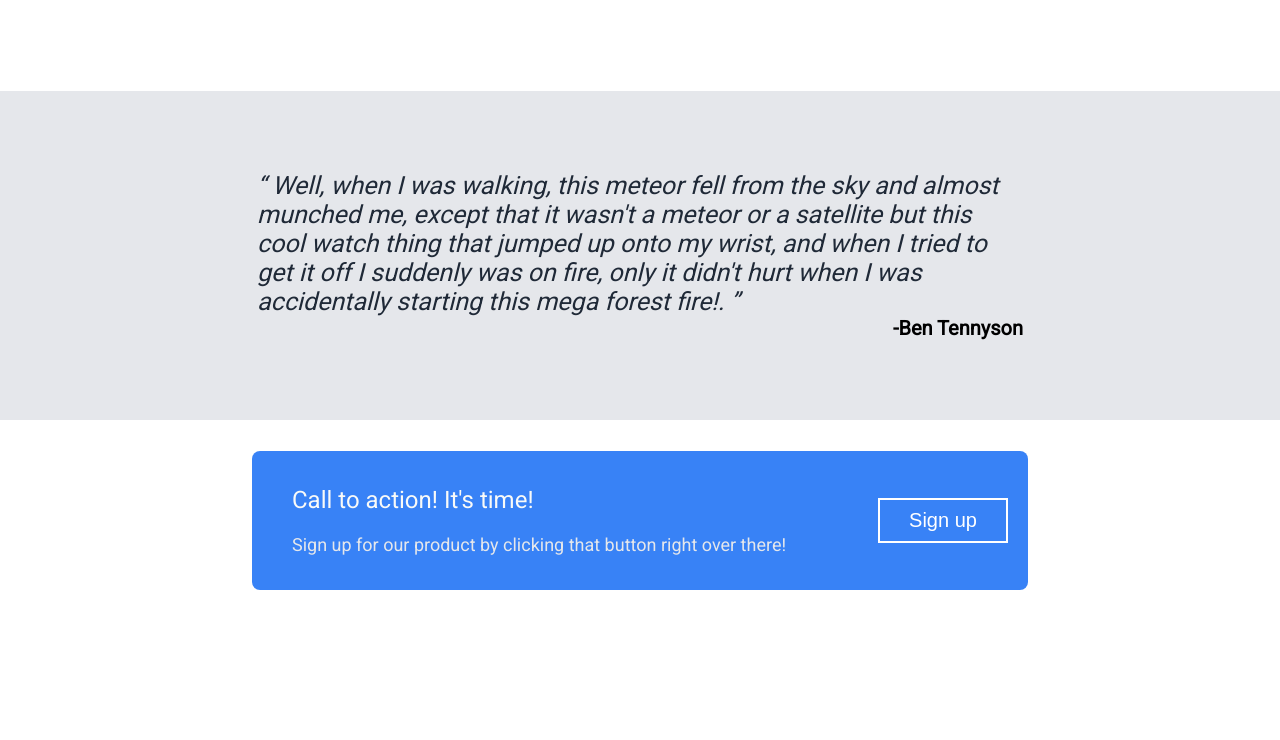
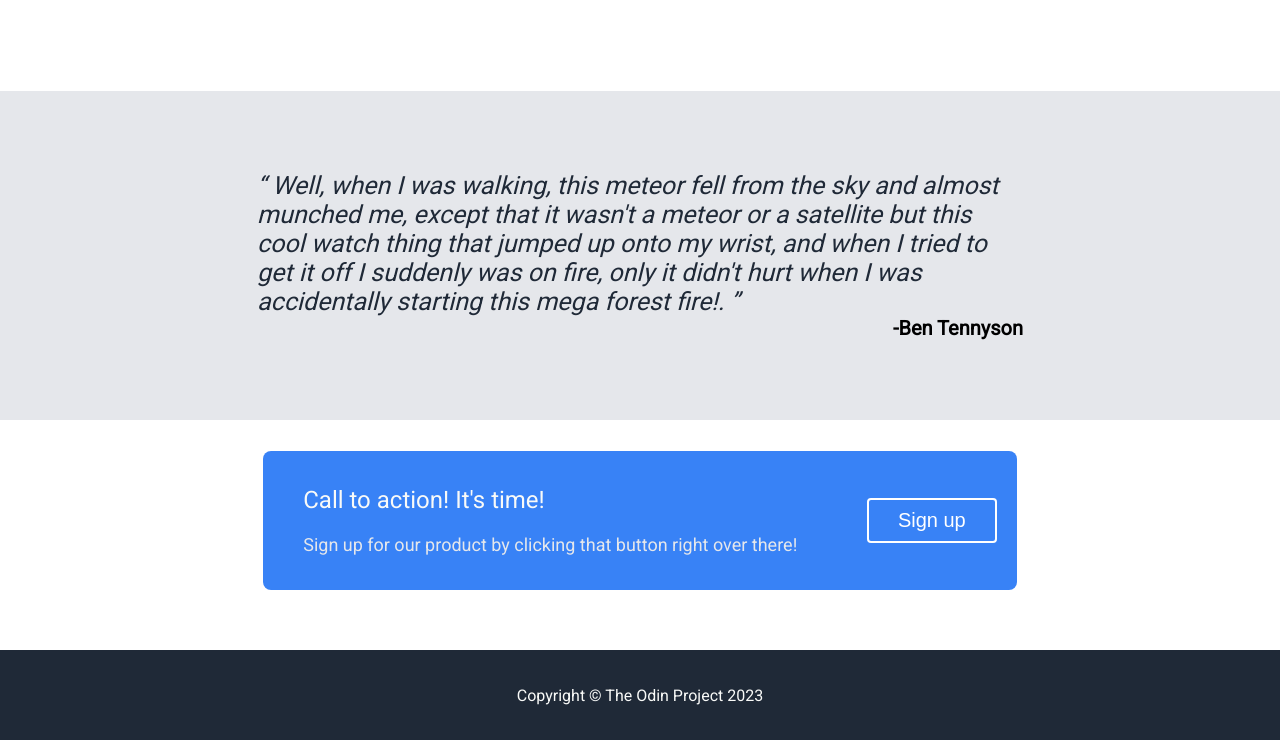
Before and after one commit to gnanaprakash2918/Landing-Page, a plain HTML site: page index.html in a window 1280 px wide. Shown: the part 886-1626 px from the top of the page. Before the commit the page ends 1506 px from the top, so only its background shows below. Drawn offline with Linux system fonts and the light colour scheme.

Commit message:
Added footer section

```diff
--- a/index.html
+++ b/index.html
@@ -95,5 +95,7 @@
         <button class="sign-up-bottom">Sign up</button>
       </div>
     </div>
+
+    <div class="footer-section">Copyright © The Odin Project 2023</div>
   </body>
 </html>
--- a/style.css
+++ b/style.css
@@ -182,8 +182,8 @@ a {
   flex-direction: column;
   height: 200px;
   padding: 12px;
-  margin: 0 auto;
-  width: 800px;
+  width: 100%;
+  margin-bottom: 30px;
 }
 
 .signup-section {
@@ -193,6 +193,8 @@ a {
   padding: 20px;
   background-color: #3882f6;
   border-radius: 8px;
+  width: 60%;
+  margin: 0 auto;
 }
 
 .signup-para {
@@ -226,4 +228,15 @@ a {
   height: 45px;
   padding: 5px;
   border: 2px solid white;
+  border-radius: 4px;
 }
+
+.footer-section {
+  background-color: #1f2937;
+  width: 100%;
+  display: flex;
+  align-items: center;
+  justify-content: center;
+  color: #f9faf8;
+  height: 90px;
+}
```
